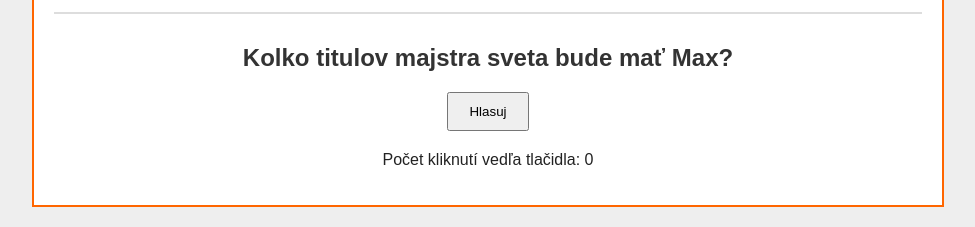
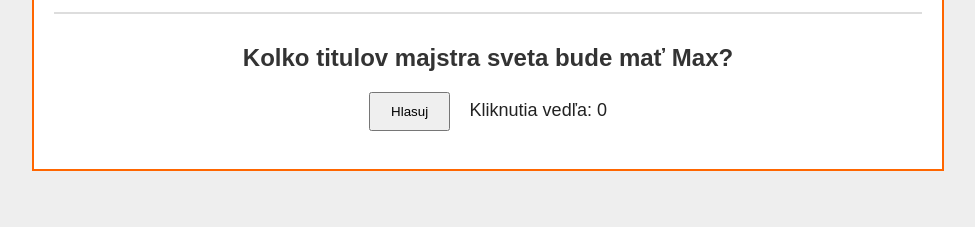
Before and after one commit to Xellow1/tiu-stranka, a plain HTML site: page index.html in a window 1280 px wide. Shown: the part 736-963 px from the top of the page, without its empty margins (152-1127 px from the left). After the commit the page ends 927 px from the top, so only its background shows below. Drawn offline with Linux system fonts and the light colour scheme.

Commit message:
Enhance voting section with button and click counter
Added a button for voting and a click counter display.

```diff
--- a/index.html
+++ b/index.html
@@ -95,10 +95,13 @@
     <hr style="margin: 30px 0; border: 1px solid #ddd;">
 
     <h2>Kolko titulov majstra sveta bude mať Max?</h2>
-    <button id="titulyBtn" style="padding: 10px 20px; cursor: pointer;">Hlasuj</button>
+
+    <div style="margin: 15px 0;">
+      <button id="titulyBtn" style="padding: 10px 20px; cursor: pointer;">Hlasuj</button>
+      <span style="margin-left: 15px; font-size: 18px;">Kliknutia vedľa: <span id="vedlaPocitadlo">0</span></span>
+    </div>
+
     <p id="vysledok" style="font-weight: bold; margin-top: 15px;"></p>
-
-    <p style="margin-top: 20px; font-size: 16px;">Počet kliknutí vedľa tlačidla: <span id="vedlaPocitadlo">0</span></p>
 
   </div>
 
```
